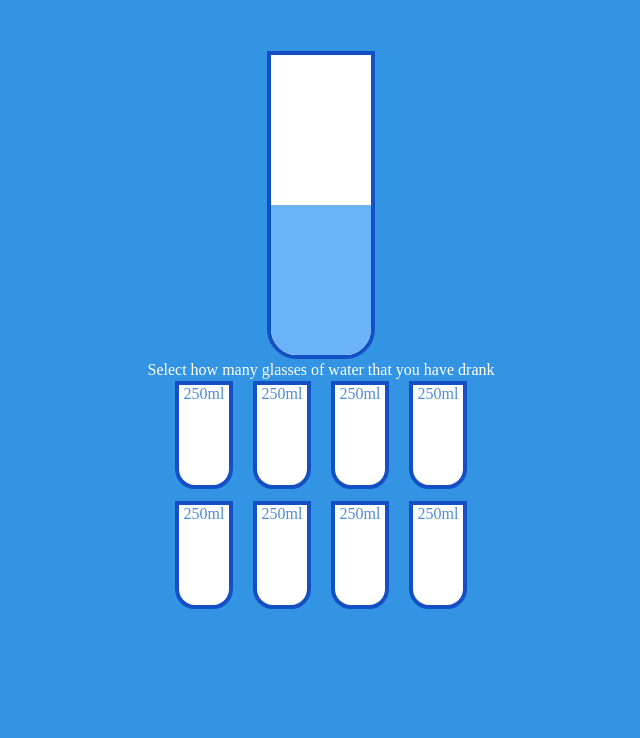
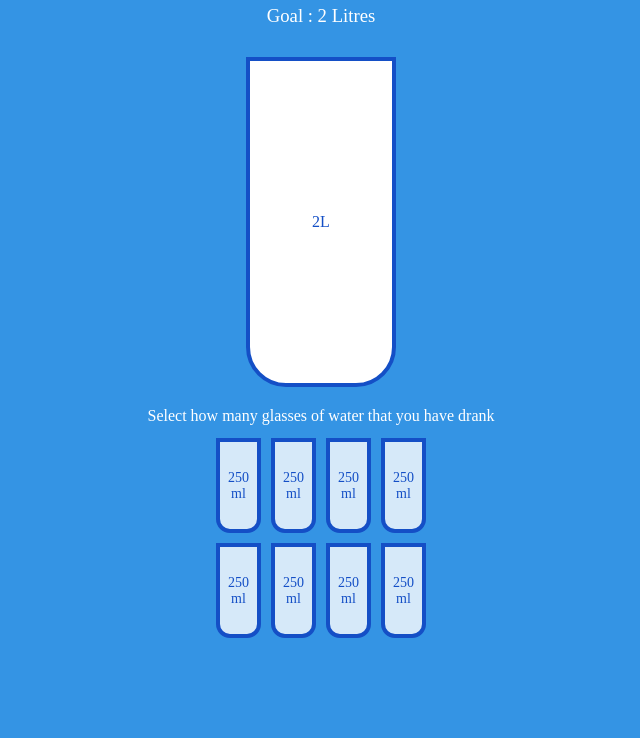
Before and after one commit to acciojob/drink-water-Dipak1121, a website: page main.html in a window 1280 px wide. Shown: the part 62-800 px from the top of the page, without its empty margins (319-959 px from the left). Drawn offline with Linux system fonts and the light colour scheme.

Commit message:
created a submission

```diff
--- a/main.html
+++ b/main.html
@@ -8,7 +8,7 @@
 
 <body>
 	<!-- the entire body must be written by student -->
-	<h1>Drink Water</h1>
+<!-- 	<h1>Drink Water</h1>
 	<h3>Goal : 2 Litres</h3>
 	<div class="cup">
 		<div class="remained" id="remained"></div>
@@ -24,6 +24,29 @@
 		<div class="cup-small" id="cup-6">250ml</div>
 		<div class="cup-small" id="cup-7">250ml</div>
 		<div class="cup-small" id="cup-8">250ml</div>
+	</div> -->
+
+	<h1>Drink Water</h1>
+	<h3>Goal : 2 Litres</h3>
+	<div class="cup">
+		<div class="remained" id="remained">
+			<span id="liters"></span>
+			<small>Remained</small>
+		</div>
+		<div class="percentage" id="percentage"></div>
+	</div>
+
+	<p class="text">Select how many glasses of water that you have drank</p>
+
+	<div class="cups">
+		<div class="cup cup-small" id="cup-1">250 ml</div>
+		<div class="cup cup-small" id="cup-2">250 ml</div>
+		<div class="cup cup-small" id="cup-3">250 ml</div>
+		<div class="cup cup-small" id="cup-4">250 ml</div>
+		<div class="cup cup-small" id="cup-5">250 ml</div>
+		<div class="cup cup-small" id="cup-6">250 ml</div>
+		<div class="cup cup-small" id="cup-7">250 ml</div>
+		<div class="cup cup-small" id="cup-8">250 ml</div>
 	</div>
     <script type="text/javascript" src="./script.js">
 </script>
--- a/script.js
+++ b/script.js
@@ -1,50 +1,107 @@
 //your JS code here. If required.
-let smallCups = document.querySelectorAll(".cup-small");
-let cup = document.querySelector(".cup");
-let remained = document.querySelector(".remained");
-let perc = document.querySelector(".percentage");
-let prev = null;
-for ( let i = 0; i < smallCups.length; i++ ){
-	smallCups[i].addEventListener("click", onClick);
+// let smallCups = document.querySelectorAll(".cup-small");
+// let cup = document.querySelector(".cup");
+// let remained = document.querySelector(".remained");
+// let perc = document.querySelector(".percentage");
+// let prev = null;
+// for ( let i = 0; i < smallCups.length; i++ ){
+// 	smallCups[i].addEventListener("click", onClick);
+// }
+
+// function onClick(event){
+// 	if(prev == event.target){
+// 		// console.log("Sme Cup");
+// 		for ( let i = 0; i < smallCups.length; i++ ){
+// 			smallCups[i].classList.remove("full");
+// 		}
+// 		prev = null;
+// 	}
+// 	else{
+
+// 		if(event.target.classList.contains("full")){
+// 			for( let j = 0; j < smallCups.length; j++ ){
+// 				smallCups[j].classList.remove("full");
+// 			}
+// 		}
+// 		let i = 0;
+// 		while ( smallCups[i] != event.target && i < smallCups.length){
+// 			smallCups[i].classList.add("full");
+
+// 			i++;
+// 		}
+// 		event.target.classList.add("full");
+// 		prev = event.target;
+// 	}
+// 	setCup();
+// }
+
+// function setCup(){
+// 	let count  = 0;
+// 	for ( let i = 0; i < smallCups.length; i++ ){
+// 		if(smallCups[i].classList.contains("full")){
+// 			count++;
+// 		}
+// 	}
+
+// 	remained.innerText = `${2-(0.25*count)}L Reamined`;
+// 	perc.innerText = `${12.5*count}%`;
+// 	remained.style.flex = `${8-count}`;
+// 	perc.style.flex = `${count}`;
+// }
+
+const smallCups = document.querySelectorAll('.cup-small');
+const remained = document.getElementById('remained');
+const liters = document.getElementById('liters');
+const percentage = document.getElementById('percentage');
+
+updateBigCup();
+
+smallCups.forEach((cup, indx) => {
+	cup.addEventListener("click", () => {
+		// alert("clicked");
+		heighLightCups(indx);
+	});
+});
+
+function heighLightCups(indx){
+	if(smallCups[indx].classList.contains("full") &&
+	  !smallCups[indx].nextElementSibling.classList.contains("full"))
+	{
+		indx--;
+	}
+
+	smallCups.forEach((cup, indx2) => {
+		if(indx2<=indx){
+			cup.classList.add("full");
+		}
+		else{
+			cup.classList.remove("full");
+		}
+	});
+	updateBigCup();
 }
 
-function onClick(event){
-	if(prev == event.target){
-		// console.log("Sme Cup");
-		for ( let i = 0; i < smallCups.length; i++ ){
-			smallCups[i].classList.remove("full");
-		}
-		prev = null;
+function updateBigCup(){
+	const fullCup = document.querySelectorAll('.cup-small.full').length;
+	// alert(fullCup);
+	const totalCup = smallCups.length;
+
+	if(fullCup===0){
+		percentage.style.visibility = "hidden";
+		percentage.style.height = "0";
 	}
 	else{
-
-		if(event.target.classList.contains("full")){
-			for( let j = 0; j < smallCups.length; j++ ){
-				smallCups[j].classList.remove("full");
-			}
-		}
-		let i = 0;
-		while ( smallCups[i] != event.target && i < smallCups.length){
-			smallCups[i].classList.add("full");
-
-			i++;
-		}
-		event.target.classList.add("full");
-		prev = event.target;
-	}
-	setCup();
-}
-
-function setCup(){
-	let count  = 0;
-	for ( let i = 0; i < smallCups.length; i++ ){
-		if(smallCups[i].classList.contains("full")){
-			count++;
-		}
+		percentage.style.visibility = "visible";
+		percentage.style.height = `${(fullCup/totalCup)*330}px`;
+		percentage.innerText = `${(fullCup/totalCup)*100}%`;
 	}
 
-	remained.innerText = `${2-(0.25*count)}L Reamined`;
-	perc.innerText = `${12.5*count}%`;
-	remained.style.flex = `${8-count}`;
-	perc.style.flex = `${count}`;
+	if(totalCup === fullCup){
+		remained.style.visibility = "hidden";
+		remained.style.height = "0";
+	}
+	else{
+		remained.style.visibility = "visible";
+		remained.innerText = `${2-(250*fullCup)/1000}L`
+	}
 }
--- a/styles.css
+++ b/styles.css
@@ -1,5 +1,5 @@
-/*  your css code here. If applicable */
-*{
+/* /*  your css code here. If applicable */
+/**{
 	margin: 0px;
 	padding: 0px;
 }
@@ -52,4 +52,101 @@ body{
 }
 .full{
 	background-color: #6AB3F8;
+} */
+
+*{
+	padding: 0;
+	margin: 0;
+	box-sizing: border-box;
 }
+
+body{
+	display: flex;
+	flex-direction: column;
+	align-items: center;
+	margin-bottom: 40px;
+	background: #3494e4;
+	color: white;
+}
+
+h1{
+	margin: 10px 0;
+}
+
+h3{
+	margin: 10px 0;
+	font-weight: 400;
+}
+
+.cup{
+	background: white;
+	color: #144fc6;
+	height: 330px;
+	width: 150px;
+	border: 4px solid #144fc6;
+	border-radius: 0 0 40px 40px;
+	margin: 20px 0;
+	display: flex;
+	flex-direction: column;
+	overflow: hidden;
+}
+
+.cup.cup-small{
+	height:95px;
+	width: 45px;
+	border-radius: 0 0 14px 14px;
+	background: rgba(255, 255, 255, 0.8);
+	cursor: pointer;
+	font-size: 14px;
+	display: flex;
+	justify-content: center;
+	align-items: center;
+	text-align: center;
+	margin: 5px;
+	transition: 0.3s ease;
+}
+
+.cup.cup-small.full{
+	background: #6ab3f8;
+	color: white;
+}
+
+.cups{
+	display: flex;
+	flex-wrap: wrap;
+	width: 250px;
+	justify-content: center;
+	align-items: center;
+}
+
+.remained{
+	display: flex;
+	justify-content: center;
+	align-items: center;
+	flex-direction: column;
+	text-align: center;
+	flex: 1;
+	transition: 0.3 ease;
+}
+
+.remained span{
+	font-size: 20px;
+	font-weight: bold;
+}
+
+.percentage{
+	background: #6ab3f8;
+	display: flex;
+	justify-content: center;
+	align-items: center;
+	text-align:center;
+	font-size: 30px;
+	height: 0;
+	font-weight: bold;
+	transition: 0.3s ease;
+}
+
+.text{
+	text-align: center;
+	margin: 0 0 8px;
+}
```
